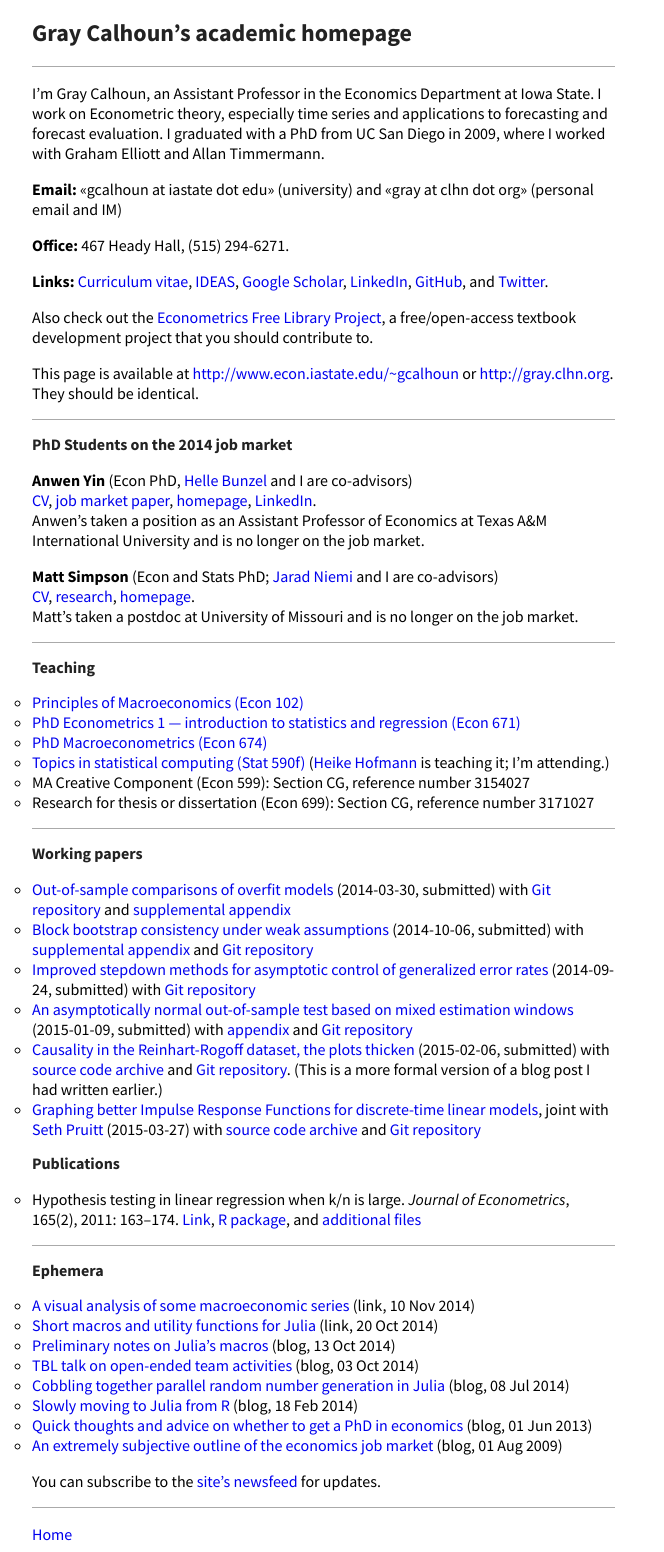
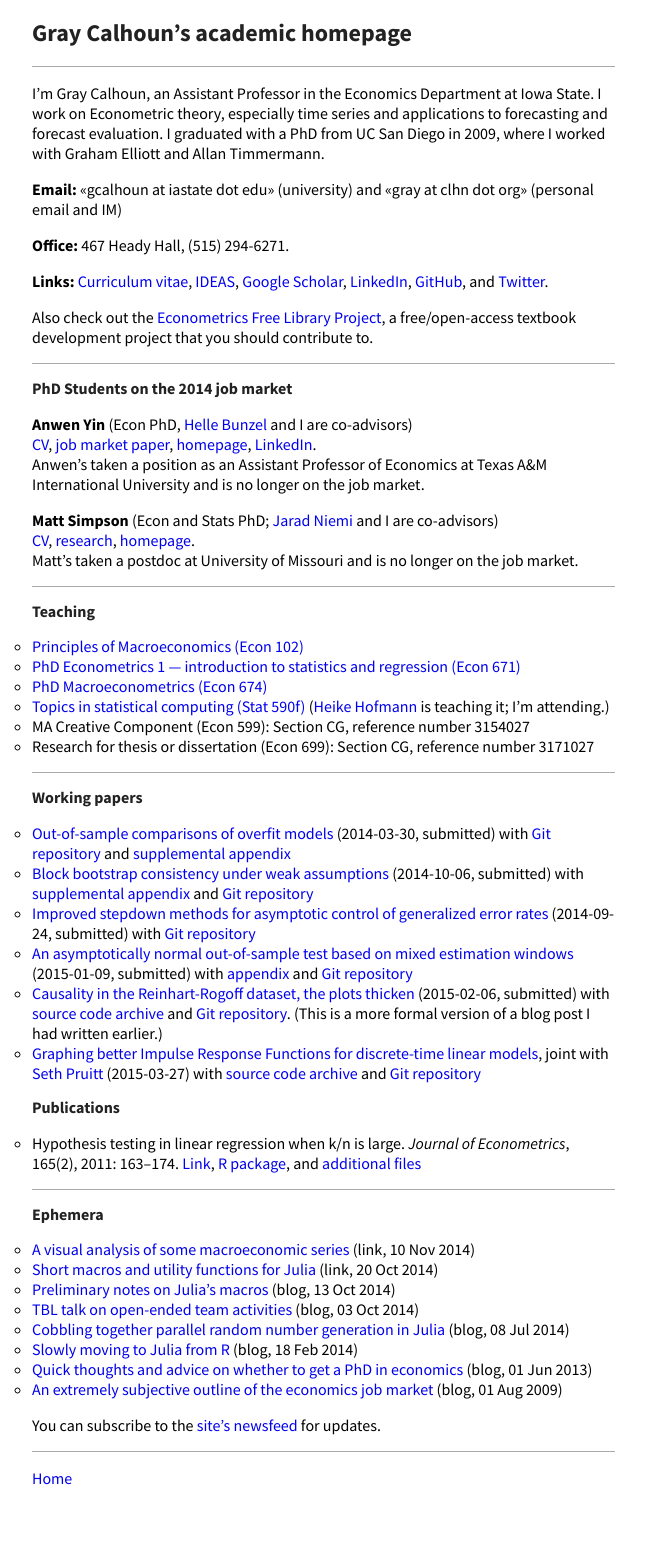
Before and after one commit to mmkuang/grayclhn.github.io, a Jekyll site: the page built from index.md, in a window 1280 px wide. Shown: the whole page, without its empty margins (0-664 px from the left). Built offline with Jekyll 4.4.1, drawn with Linux system fonts in a browser that asks for light colours; Markdown is read by kramdown in place of the engine named in the settings; after the commit the page ends 1496 px from its top, so only the background shows below that.

Commit message:
Remove ~gcalhoun website

```diff
--- a/index.md
+++ b/index.md
@@ -24,9 +24,6 @@ and [Twitter](https://twitter.com/grayclhn).
 Also check out the [Econometrics Free Library Project][EFLP],
 a free/open-access textbook development project that you
 should contribute to.
-
-This page is available at <http://www.econ.iastate.edu/~gcalhoun> or
-<http://gray.clhn.org>. They should be identical.
 
 [cv]: http://www.econ.iastate.edu/sites/default/files/profile/cv/calhoun-cv.pdf
 [EFLP]: http://www.econometricslibrary.org
```
